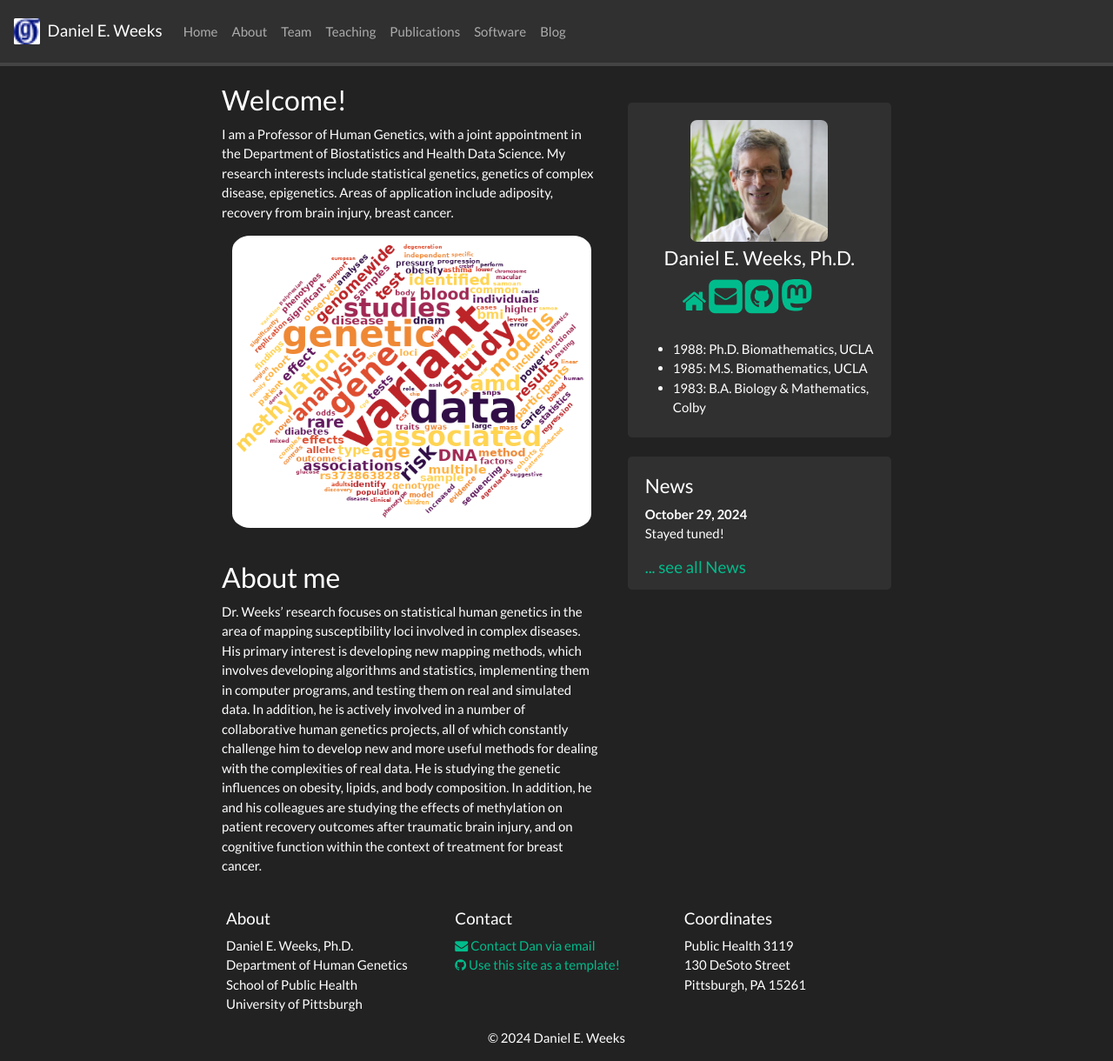
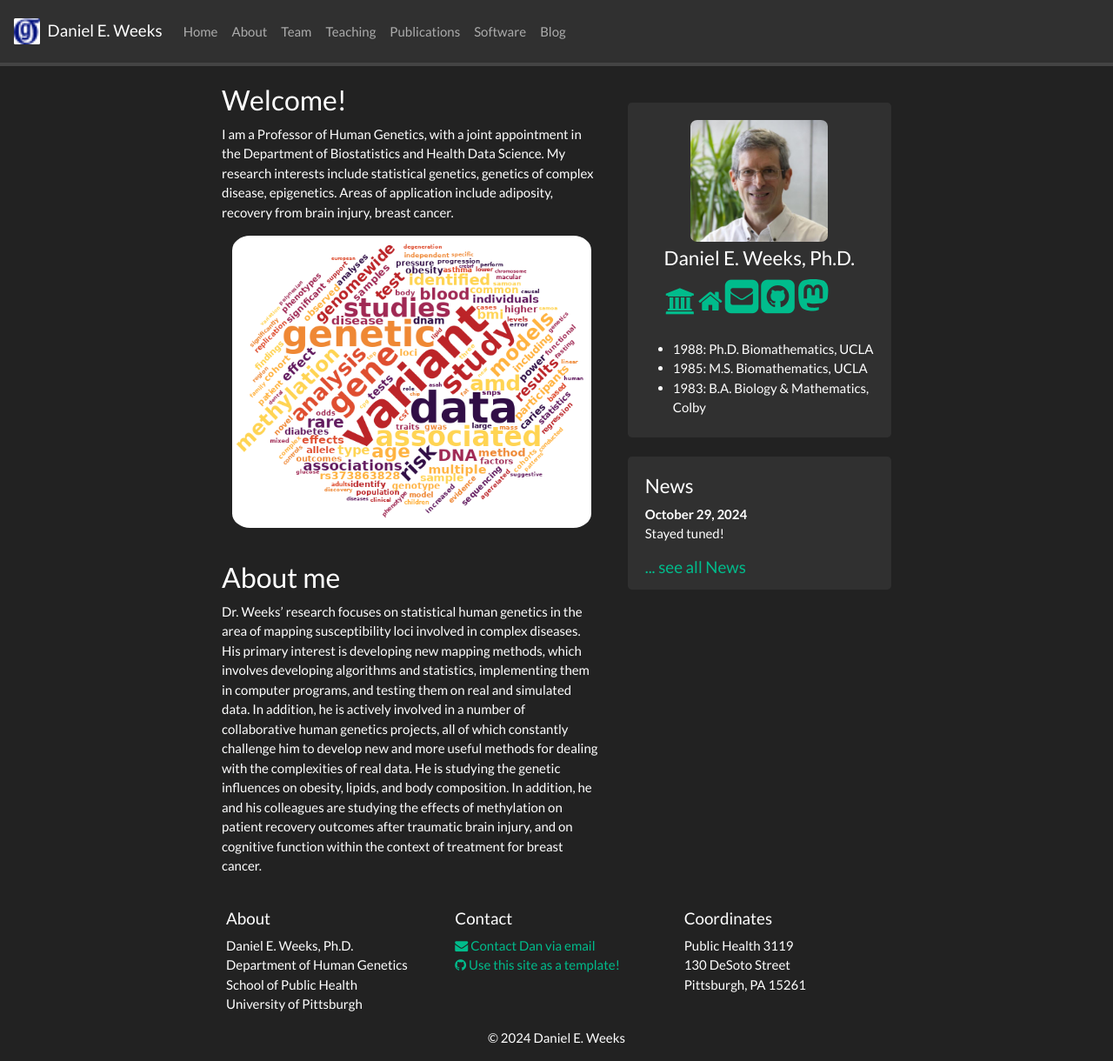
Before and after one commit to DanielEWeeks/Daniel_E_Weeks, a Jekyll site: the page built from _pages/home.md, in a window 1280 px wide and 1220 px high. Shown: the whole window at 87% size. Built offline with Jekyll 4.4.1, drawn with Linux system fonts in a browser that asks for light colours; nearby versions of some CDN libraries; a style sheet for code colours, icons or effects is not loaded.

```diff
--- a/_includes/sidebar.html
+++ b/_includes/sidebar.html
@@ -5,6 +5,7 @@
    <a href="{{site.url}}{{site.baseurl}}/about"><img src="{{site.url}}{{site.baseurl}}/images/{{ member.photo }}" width="60%" style="block:inline; margin-left:auto; margin-right:auto; margin-bottom:5px;"/></a>
    <h4>{{ member.name }}</h4>
    <div style="margin-bottom:5px">
+   {% if member.university %}<a href="{{ member.university }}" target="_blank"><i class="fa fa-university fa-2x"></i></a> {% endif %}
    {% if member.website %}<a href="{{ member.website }}" target="_blank"><i class="fa fa-home fa-2x"></i></a> {% endif %}
    {% if member.email %}<a href="mailto:{{ member.email }}" target="_blank"><i class="fa fa-envelope-square fa-3x"></i></a> {% endif %}
    {% if member.cv %} <a href="{{ site.url }}{{ site.baseurl }}/{{ member.cv }}" target="_blank"><i class="ai ai-cv-square ai-3x"></i></a> {% endif %}
```
Also changed, not shown: NOTES.md (+0 -1 lines).
